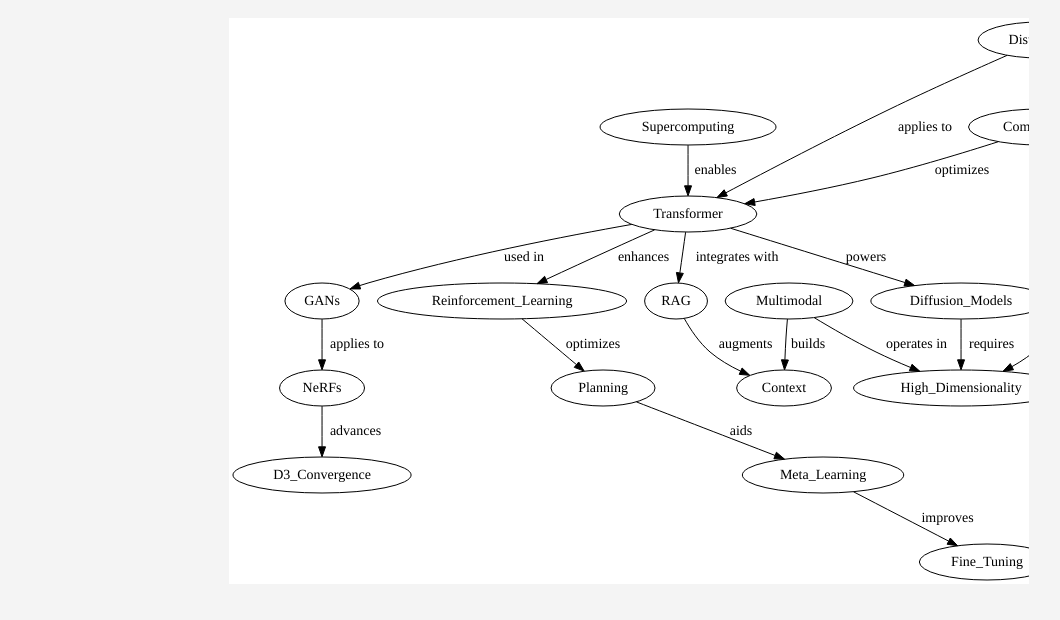
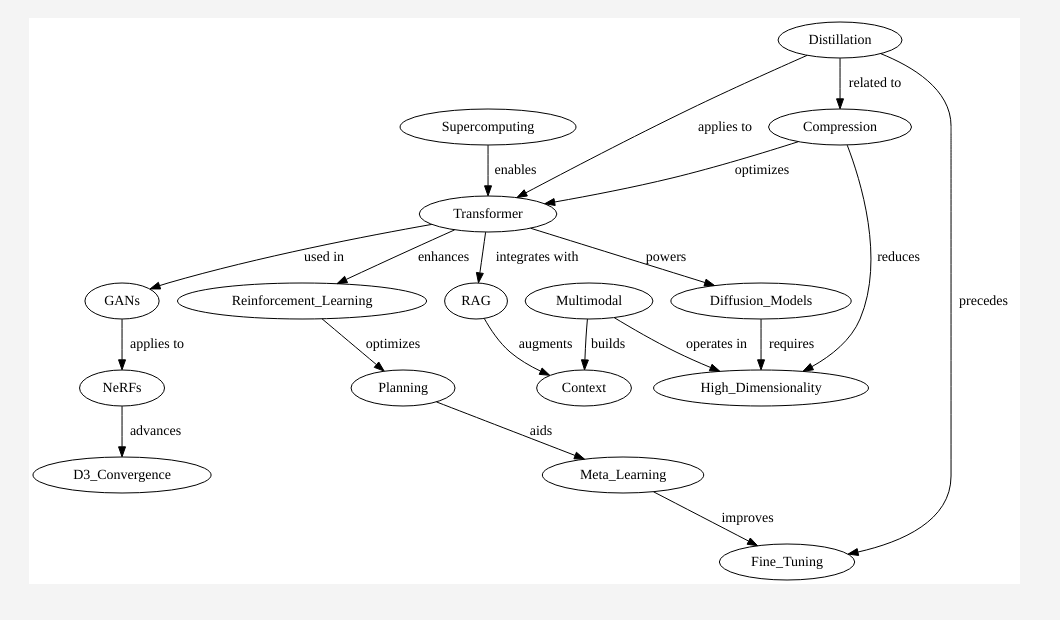
Before and after one commit to bizarai/Graphviz, a plain HTML site: page index.html in a window 1280 px wide. Shown: the part 120-740 px from the top of the page, without its empty margins (11-1071 px from the left). Drawn offline with Linux system fonts and the light colour scheme.

Commit message:
Update index.html

```diff
--- a/index.html
+++ b/index.html
@@ -27,7 +27,7 @@
     <div class="graph-container">
         <h1>AI Concepts Knowledge Graph</h1>
         <!-- Paste the contents of ai_knowledge_graph.svg here -->
-        <svg xmlns="http://www.w3.org/2000/svg" width="800" height="600">
+        <svg xmlns="http://www.w3.org/2000/svg" width="1200" height="600">
             viewBox="0.00 0.00 991.04 566.00" xmlns="http://www.w3.org/2000/svg" xmlns:xlink="http://www.w3.org/1999/xlink">
             <g id="graph0" class="graph" transform="scale(1 1) rotate(0) translate(4 562)">
             <title>AI_Concepts</title>
```
